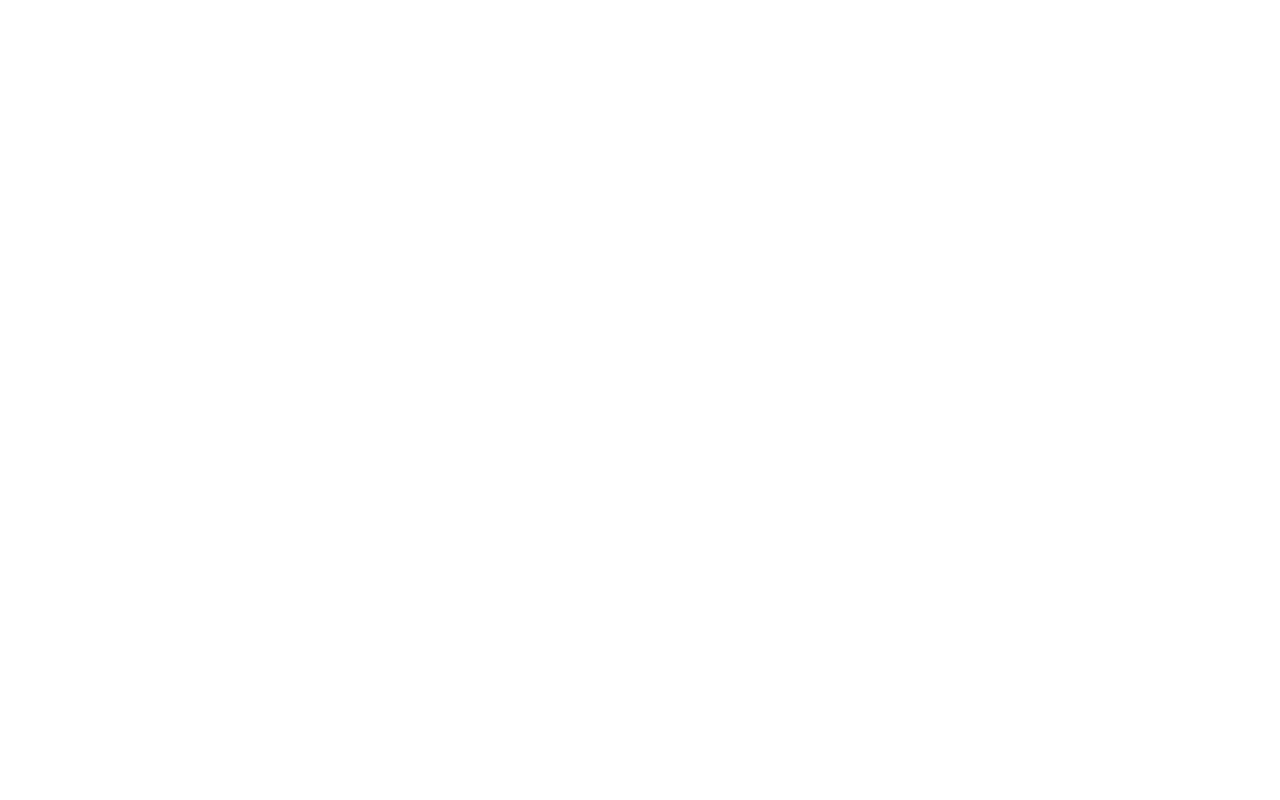
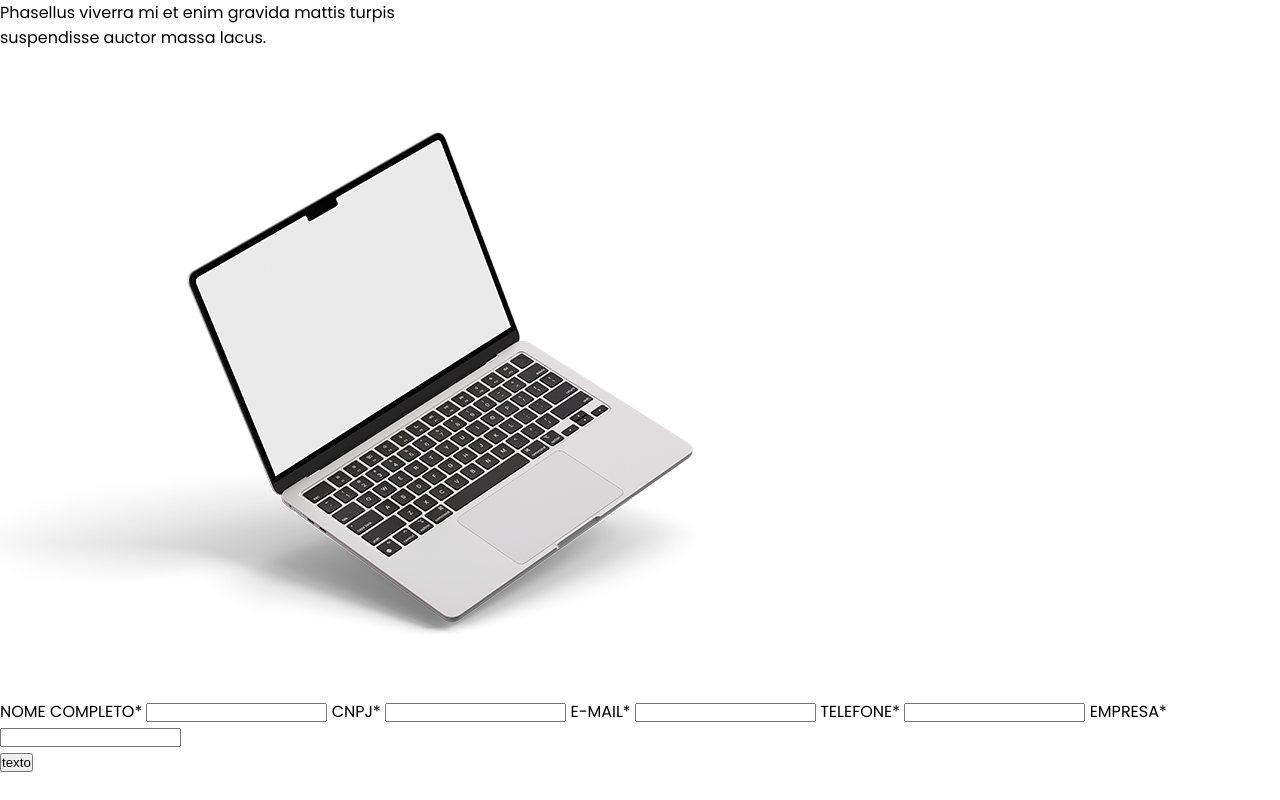
Before and after one commit to juliagasantos/testeWoolly, a plain HTML site: page index.html in a window 1280 px wide. Drawn offline with Linux system fonts and the light colour scheme.

Commit message:
add da section contact com form

```diff
--- a/assets/css/styles.css
+++ b/assets/css/styles.css
@@ -0,0 +1,13 @@
+*{
+  padding: 0;
+  margin: 0;
+  text-decoration: none;
+}
+
+body{
+  font-family: 'Poppins', sans-serif;
+}
+
+#contact{
+
+}
--- a/index.html
+++ b/index.html
@@ -1,12 +1,15 @@
 <!DOCTYPE html>
 <html lang="pt-BR">
+
 <head>
     <meta charset="UTF-8">
     <meta name="viewport" content="width=device-width, initial-scale=1.0">
     <meta http-equiv="X-UA-Compatible" content="ie=edge">
-    <meta name="author" content="Woolly"/>
+    <meta name="author" content="Woolly" />
     <meta name="description" content="">
     <meta name="keywords" content="">
+    <link href="https://fonts.googleapis.com/css2?family=Poppins:wght@100;200;300;400;500;600;700;800;900&display=swap"
+        rel="stylesheet">
     <title>Teste Woolly Front-end Jr.</title>
 
     <link rel="icon" type="image/png" href="./assets/images/favIcon.png">
@@ -17,8 +20,39 @@
 <body>
 
 
+    <section id="contact" class="contact">
+        <div class="">
+            <ul>
+                <li><span>Phasellus viverra mi et enim gravida mattis turpis</span></li>
+                <li><span>suspendisse auctor massa lacus.</span></li>
+                <img src="./assets/images/contact/mockup.png" alt="mockup">
+            </ul>
+        </div>
+        <form>
+            <div class="formContainer">
+                <label>NOME COMPLETO*</label>
+                <input type="text" name="" id="">
+                <label>CNPJ*</label>
+                <input type="number" name="" id="">
+                <label>E-MAIL*</label>
+                <input type="email" name="" id="">
+                <label>TELEFONE*</label>
+                <input type="tel" name="" id="">
+                <label>EMPRESA*</label>
+                <input type="text" name="" id="">
+            </div>
+
+            <div class="btnContainer">
+                <button class="btnContact" type="submit">texto
+                </button>
+            </div>
+
+        </form>
+    </section>
+
 
     <script src="assets/js/main.js"></script>
 
 </body>
+
 </html>
```
Also changed, not shown: assets/images/contact/mockup.png (added).
